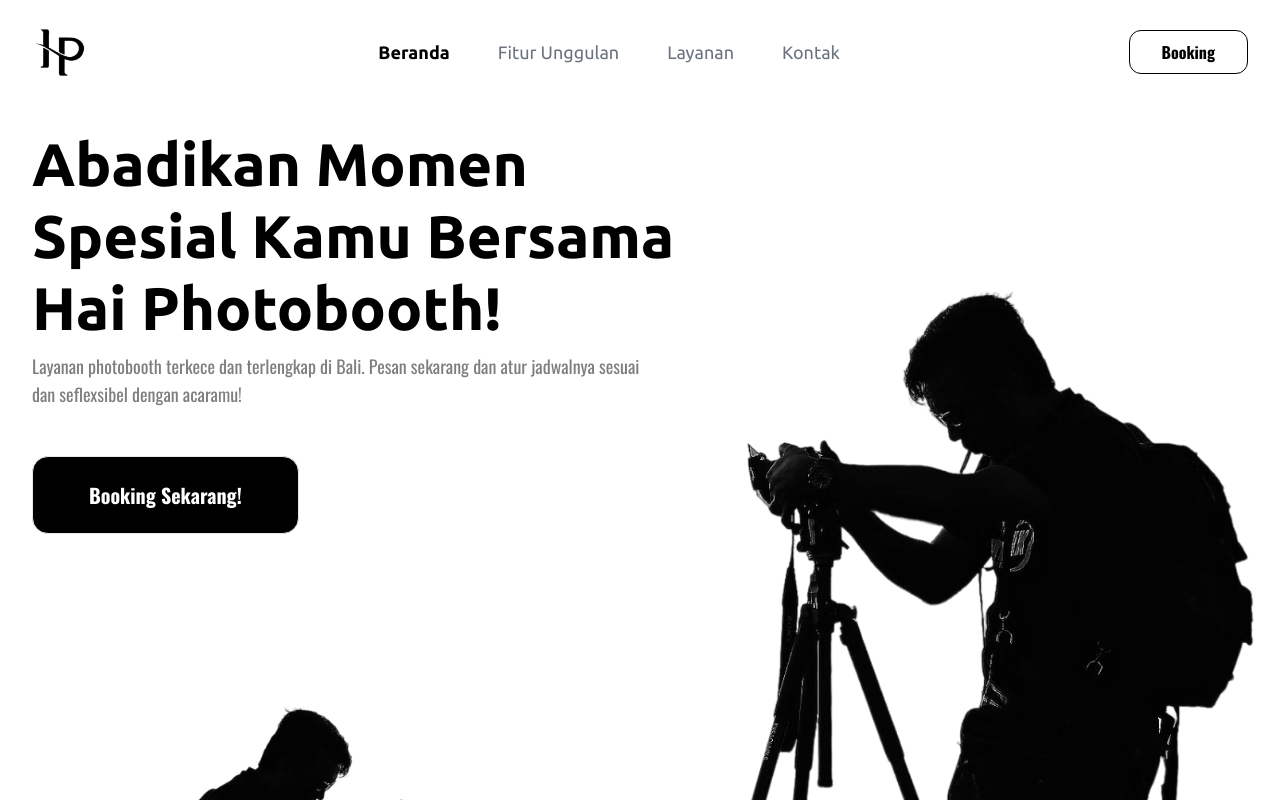
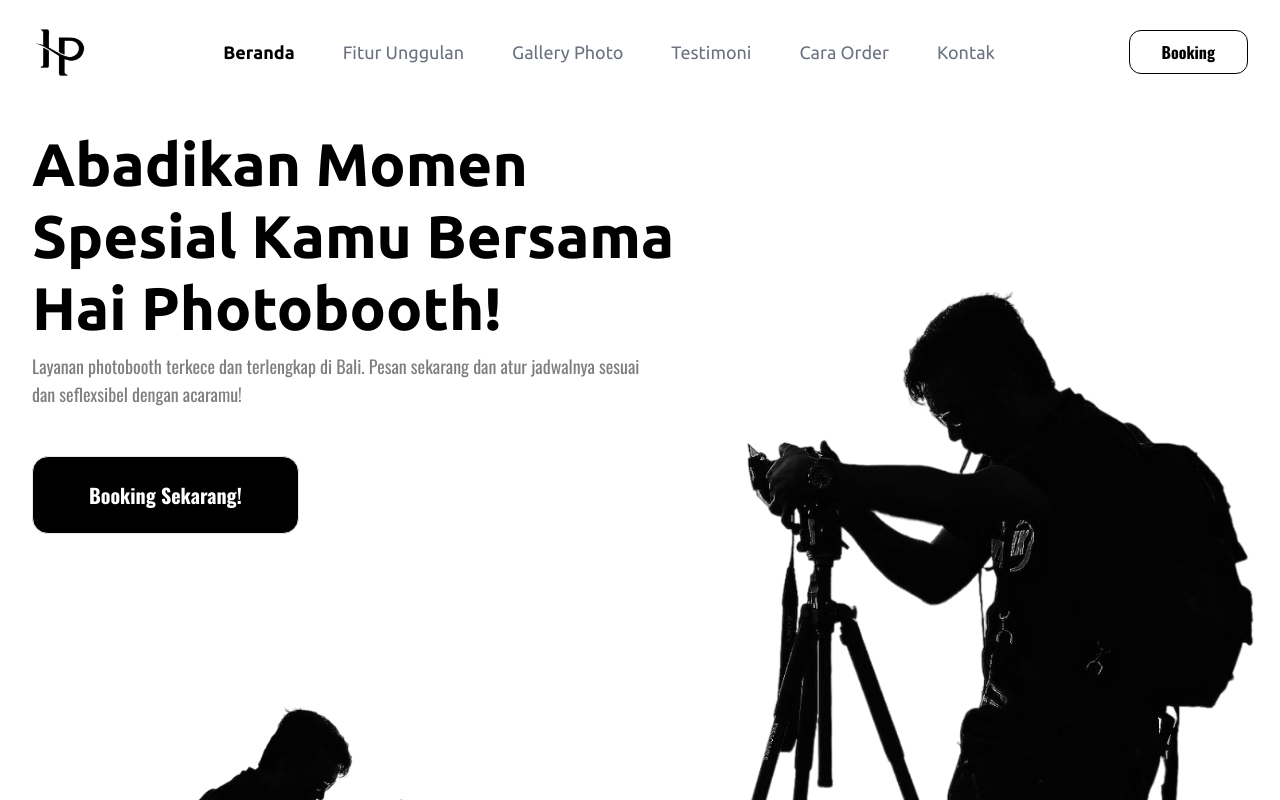
Before and after one commit to putuadityadev/hai-photobooth, a React (Vite) app: page / in a window 1280 px wide. Shown: the top 800 px of the page. Built offline with nearby package versions, Linux system fonts and the light colour scheme.

Commit message:
edit navbar

```diff
--- a/src/components/Contact.jsx
+++ b/src/components/Contact.jsx
@@ -3,7 +3,7 @@
 
 const Contact = () => {
   return (
-    <section className="h-fit w-full px-8 overflow-hidden max-w-[1400px] mx-auto" id="contact">
+    <section className="h-fit w-full px-8 overflow-hidden max-w-[1400px] mx-auto" id="Kontak">
       <div className="flex flex-col h-fit justify-center items-center ">
         <div className="text-center flex flex-col gap-2 mb-10">
           <h1 className="font-ubuntu font-bold text-4xl md:text-5xl">Kontak Kami</h1>
--- a/src/components/Navbar.jsx
+++ b/src/components/Navbar.jsx
@@ -9,7 +9,9 @@
   const menuItems = [
     "Beranda",
     "Fitur Unggulan",
-    "Layanan",
+    "Gallery Photo",
+    "Testimoni",
+    "Cara Order",
     "Kontak"
   ];
 
--- a/src/components/Order.jsx
+++ b/src/components/Order.jsx
@@ -3,7 +3,7 @@
 
 const Order = () => {
   return (
-    <section className="h-fit w-full px-8 max-w-[1400px] mx-auto" id="order">
+    <section className="h-fit w-full px-8 max-w-[1400px] mx-auto" id="Cara Order">
       <div className="flex flex-col md:flex-row justify-center items-center gap-12 md:items-start">
 
         <div className="flex flex-col md:w-1/2 w-full items-center md:items-start">
--- a/src/components/Testimonial.jsx
+++ b/src/components/Testimonial.jsx
@@ -3,7 +3,7 @@
 
 const Testimonial = () => {
   return (
-    <section className="h-fit mt-52 mb-36 px-8 2xl:mt-36 max-w-[1400px] mx-auto" id="testimoni">
+    <section className="h-fit mt-52 mb-36 px-8 2xl:mt-36 max-w-[1400px] mx-auto" id="Testimoni">
       <div className="text-center flex flex-col gap-1">
         <h1 className="font-ubuntu font-bold text-3xl md:text-5xl">Testimoni Pelanggan</h1>
         <p className="font-oswald text-xs opacity-80 md:text-base">Layanan photobooth yang luar biasa dan memuaskan!</p>
```
